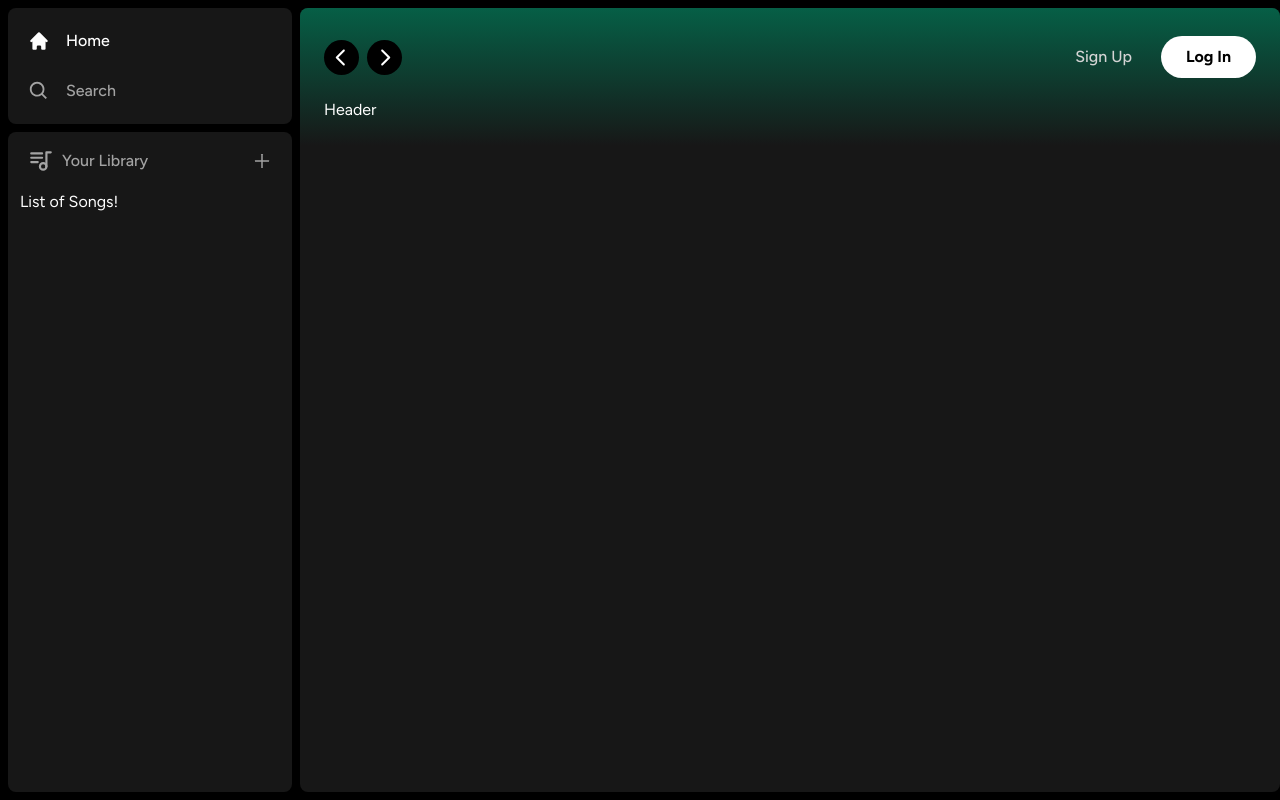
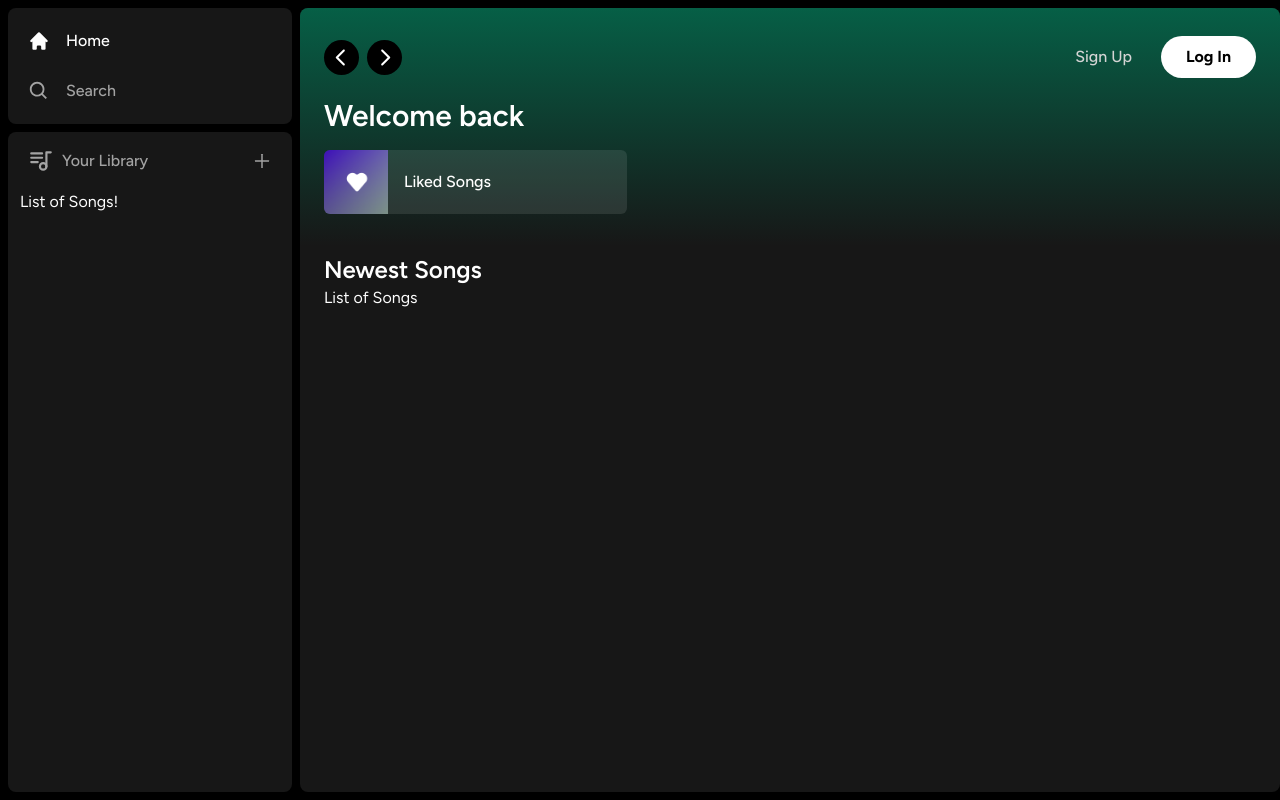
Before and after one commit to clam365/spotify-clone, a Next.js app in the folder spotify-clone/: page / in a window 1280 px wide. Built offline with nearby package versions, Linux system fonts and the light colour scheme.

Commit message:
Entire Page Layout Done

```diff
--- a/spotify-clone/app/(site)/page.tsx
+++ b/spotify-clone/app/(site)/page.tsx
@@ -1,11 +1,29 @@
 import Header from "@/components/Header";
+import ListItem from "@/components/ListItem";
 
 export default function Home() {
   return (
     <div className={"bg-neutral-900 rounded-lg h-full w-full overflow-hidden overflow-y-auto"}>
       <Header>
-        Header
+        <div className={"mb-2"}>
+            <h1 className={"text-white text-3xl font-semibold"}>
+                Welcome back
+            </h1>
+            <div className={"grid grid-cols-1 sm:grid-cols-2 xl:grid-cols-3 2xl:grid-cols-4 gap-3 mt-4"}>
+                <ListItem image={"/images/liked.png"} name={"Liked Songs"} href={"liked"}/>
+            </div>
+        </div>
       </Header>
+      <div className={"mt-2 mb-7 px-6"}>
+         <div className={"flex justify-between items-center"}>
+             <h1 className={"text-white text-2xl font-semibold"}>
+                 Newest Songs
+             </h1>
+         </div>
+         <div>
+             List of Songs
+         </div>
+      </div>
     </div>
   );
 }
--- /dev/null
+++ b/spotify-clone/components/ListItem.tsx
@@ -0,0 +1,38 @@
+"use client";
+
+import React from "react";
+import {useRouter} from "next/navigation";
+import Image from "next/image";
+import {FaPlay} from "react-icons/fa";
+
+interface ListItemProps {
+    image: string;
+    name: string;
+    href: string;
+}
+
+const ListItem: React.FC<ListItemProps> = ({image,name,href}) => {
+  const router = useRouter();
+
+  const onClick = () => {
+      // Add authentication before push
+      router.push(href);
+  }
+  return(
+      <button
+          onClick={onClick}
+          className={"relative group flex items-center rounded-md overflow-hidden gap-x-4 bg-neutral-100/10 hover:bg-neutral-100/20 transition pr-4"}>
+          <div className={"relative min-h-[64px] min-w-[64px]"}>
+              <Image className={"object-cover"} fill src={image} alt={"Image"}/>
+          </div>
+          <p className={"font-medium truncate py-5"}>
+              {name}
+          </p>
+          <div className={"absolute transition opacity-0 rounded-full flex items-center justify-center bg-green-500 p-4 drop-shadow-md right-5 group-hover:opacity-100 hover:scale-105"}>
+              <FaPlay className={"text-black"}/>
+          </div>
+      </button>
+  );
+}
+
+export default ListItem;
```
Also changed, not shown: spotify-clone/public/images/liked.png (added).
